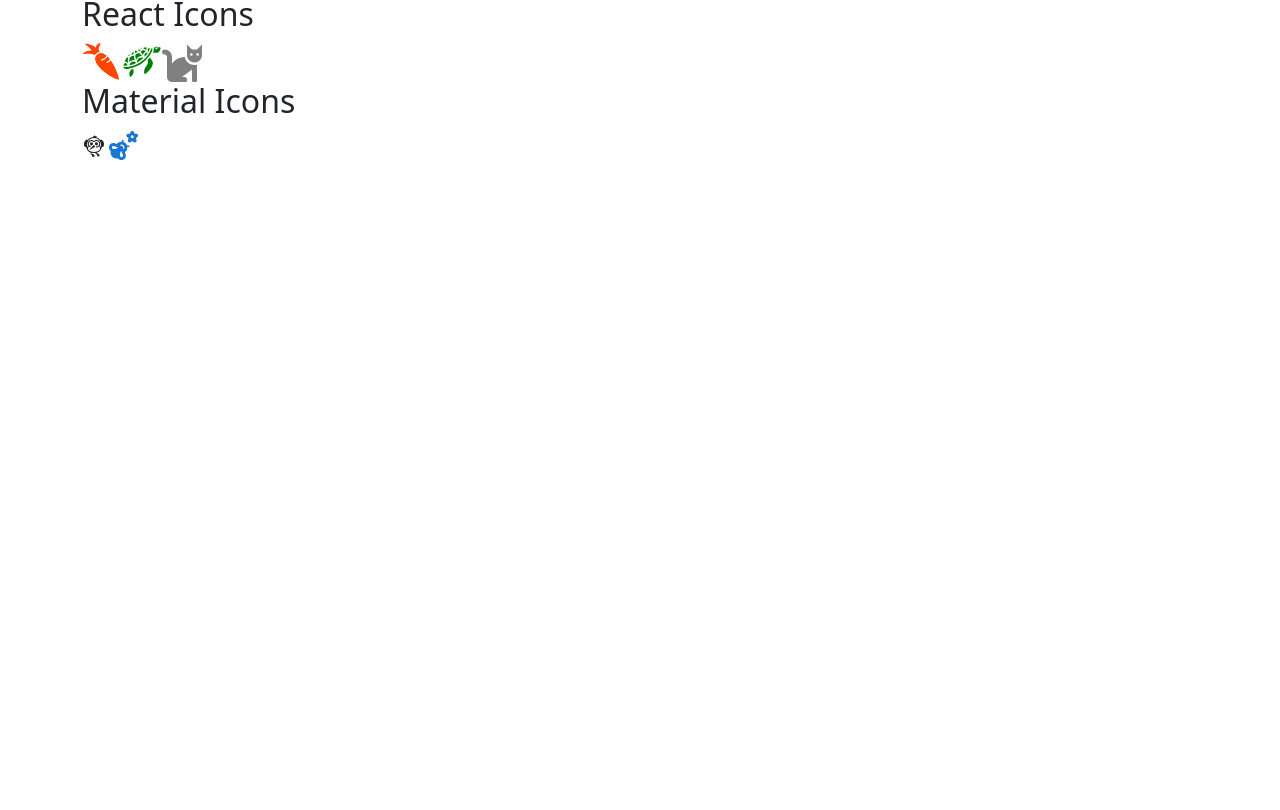
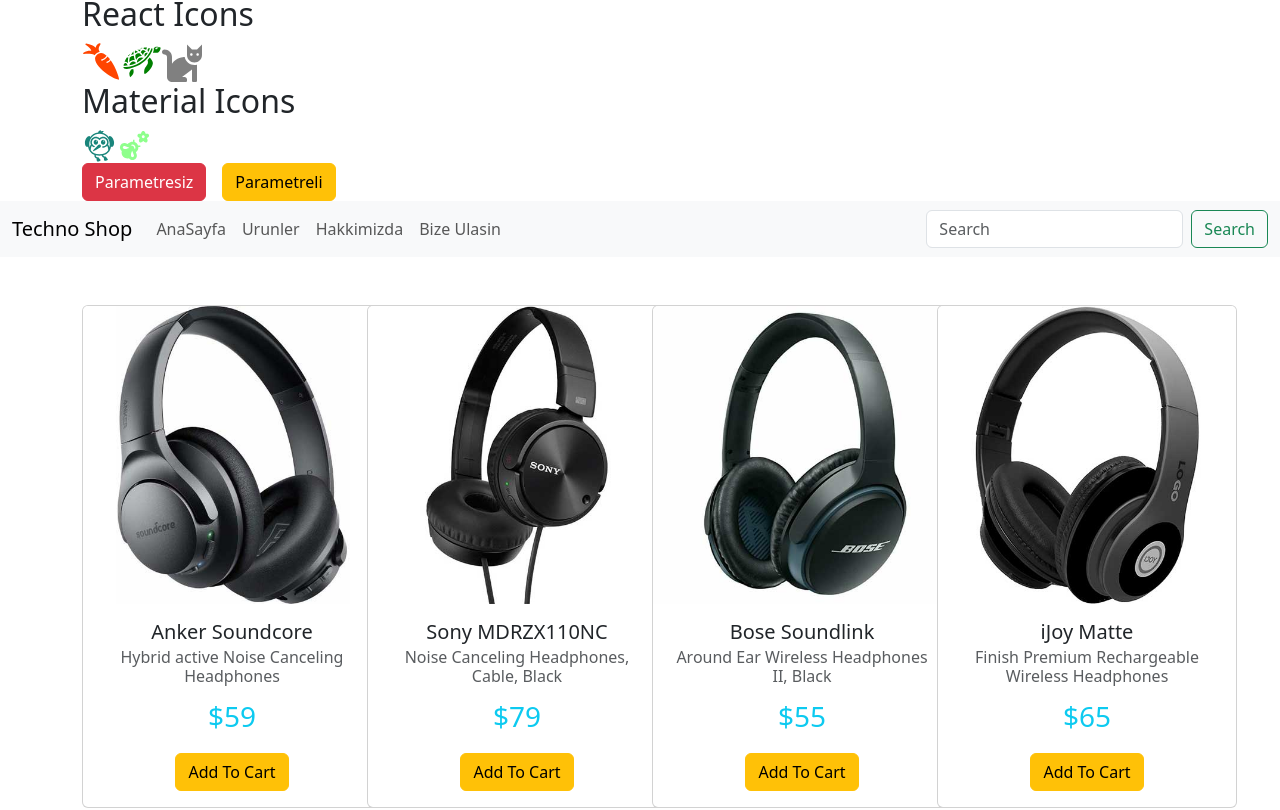
Before and after one commit to ako35/React-Js, a React (Create React App) app in the folder basics/: page / in a window 1280 px wide. Shown: the part 4953-5763 px from the top of the page. Before the commit the page ends 5188 px from the top, so only its background shows below. Built offline with nearby package versions, Linux system fonts and the light colour scheme.

Commit message:
reactjs9

```diff
--- a/basics/src/App.js
+++ b/basics/src/App.js
@@ -20,7 +20,9 @@
 import BootstrapModernYontem from "./components/09-bootstrap/02-bootstrap-modern-yontem";
 import ReactIcons from "./components/10-icons/01-react-icons";
 import MaterialIcons from "./components/10-icons/02-material-icons";
-// import'./assets/scss/style.scss';
+import Events from "./components/11-events/events";
+import ProductShop from "./components/12-product-shop/product-shop";
+import'./assets/scss/style.scss';
 
 const profileCardData = {
   name: "Ramazan",
@@ -84,6 +86,8 @@
       <BootstrapModernYontem />
       <ReactIcons />
       <MaterialIcons />
+      <Events />
+      <ProductShop />
 
       <br />
       <br />
--- a/basics/src/components/10-icons/02-material-icons.js
+++ b/basics/src/components/10-icons/02-material-icons.js
@@ -1,16 +1,20 @@
-import React from 'react'
-import { Container } from 'react-bootstrap'
-import FlutterDashIcon from '@mui/icons-material/FlutterDash'
-import { EmojiNature } from '@mui/icons-material'
+import React from "react";
+import { Container } from "react-bootstrap";
+import FlutterDashIcon from "@mui/icons-material/FlutterDash";
+import { EmojiNature } from "@mui/icons-material";
+import { theme } from "./theme";
+import { ThemeProvider } from "@mui/material";
 
 const MaterialIcons = () => {
   return (
-    <Container>
-      <h2>Material Icons</h2>
-      <FlutterDashIcon />
-      <EmojiNature fontSize='large' color='primary' />
-    </Container>
-  )
-}
+    <ThemeProvider theme={theme}>
+      <Container>
+        <h2>Material Icons</h2>
+        <FlutterDashIcon fontSize="large" color="secondary" />
+        <EmojiNature fontSize="large" color="benimRengim" />
+      </Container>
+    </ThemeProvider>
+  );
+};
 
-export default MaterialIcons
+export default MaterialIcons;
--- /dev/null
+++ b/basics/src/components/10-icons/theme.js
@@ -0,0 +1,18 @@
+import { createTheme } from "@mui/material";
+
+export const theme = createTheme({
+    palette: {
+        primary: {
+            main: "#556cd6",
+        },
+        secondary: {
+            main: "#19857b",
+        },
+        error: {
+            main: "#f44336",
+        },
+        benimRengim: {
+            main: "#8eff8c",
+        }
+    },
+})
--- /dev/null
+++ b/basics/src/components/11-events/events.js
@@ -0,0 +1,21 @@
+import React from 'react'
+import { Button, Container } from 'react-bootstrap'
+
+const Events = () => {
+
+    const parametresizFonksiyon = () => {
+        alert('Parametresiz Fonksiyon ');
+    }
+
+    const parametreliFonksiyon = (parametre) => {
+        alert('Parametreli Fonksiyon '  + parametre);
+    }
+  return (
+    <Container className='d-flex gap-3'>
+        <Button variant='danger'onClick={parametresizFonksiyon} >Parametresiz</Button>
+        <Button variant='warning' onClick={() => parametreliFonksiyon('Merhaba')}>Parametreli</Button>
+    </Container>
+  )
+}
+
+export default Events
--- /dev/null
+++ b/basics/src/components/12-product-shop/product-card/product-card.js
@@ -0,0 +1,26 @@
+import React from 'react'
+import { Button, Card } from 'react-bootstrap'
+
+const ProductCard = (props) => {
+
+    const addToCard = () => {
+        alert(`${props.title} added to cart`)
+    }
+
+    const productImage = require(`../../../assets/img/${props.image}`)
+  return (
+    <Card className='h-100' style={{ width: '300px'}} >
+        <Card.Img variant="top" src={productImage} />
+        <Card.Body className='d-flex flex-column align-items-center justify-content-center text-center'>
+            <Card.Title>{props.title}</Card.Title>
+            <Card.Subtitle className="mb-2 text-muted">{props.desc}</Card.Subtitle>
+            <Card.Text className='fs-3 text-info'>
+                ${props.price}
+            </Card.Text>
+            <Button variant="warning" onClick={addToCard}>Add To Cart</Button>
+        </Card.Body>
+    </Card>
+  )
+}
+
+export default ProductCard
--- /dev/null
+++ b/basics/src/components/12-product-shop/product-footer/product-footer.js
@@ -0,0 +1,9 @@
+import React from 'react'
+
+const ProductFooter = () => {
+  return (
+    <div>ProductFooter</div>
+  )
+}
+
+export default ProductFooter
--- /dev/null
+++ b/basics/src/components/12-product-shop/product-header/product-header.js
@@ -0,0 +1,36 @@
+import React from 'react'
+import { Button, Container, Form, Nav, Navbar } from 'react-bootstrap'
+
+const ProductHeader = () => {
+  return (
+    <Navbar expand="lg" className="bg-body-tertiary">
+      <Container fluid>
+        <Navbar.Brand href="#">Techno Shop</Navbar.Brand>
+        <Navbar.Toggle aria-controls="navbarScroll" />
+        <Navbar.Collapse id="navbarScroll">
+          <Nav
+            className="me-auto my-2 my-lg-0"
+            style={{ maxHeight: '100px' }}
+            navbarScroll
+          >
+            <Nav.Link href="#action1">AnaSayfa</Nav.Link>
+            <Nav.Link href="#action2">Urunler</Nav.Link>
+            <Nav.Link href="#action3">Hakkimizda</Nav.Link>
+            <Nav.Link href="#action4">Bize Ulasin</Nav.Link>
+          </Nav>
+          <Form className="d-flex">
+            <Form.Control
+              type="search"
+              placeholder="Search"
+              className="me-2"
+              aria-label="Search"
+            />
+            <Button variant="outline-success">Search</Button>
+          </Form>
+        </Navbar.Collapse>
+      </Container>
+    </Navbar>
+  )
+}
+
+export default ProductHeader
--- /dev/null
+++ b/basics/src/components/12-product-shop/product-list/product-list.js
@@ -0,0 +1,22 @@
+import React from 'react'
+import { Container, Row, Col } from 'react-bootstrap'
+import ProductCard from '../product-card/product-card'
+import products from '../../../assets/data/products.json'
+
+const ProdutList = () => {
+  return (
+    <Container className='mt-5'>
+        <Row className='gy-4 justify-content-center'>
+            {
+                products.map(product => (
+                    <Col key={product.id} md={6} lg={4} xl={3} >
+                        <ProductCard {...product} />
+                    </Col>
+                ))
+            }
+        </Row>
+    </Container>
+  )
+}
+
+export default ProdutList
--- /dev/null
+++ b/basics/src/components/12-product-shop/product-shop.js
@@ -0,0 +1,16 @@
+import React from 'react'
+import ProductHeader from './product-header/product-header'
+import ProductList from './product-list/product-list'
+import ProductFooter from './product-footer/product-footer'
+
+const ProductShop = () => {
+  return (
+    <div className='product-shop'>
+        <ProductHeader />
+        <ProductList />
+        <ProductFooter />
+    </div>
+  )
+}
+
+export default ProductShop
```
